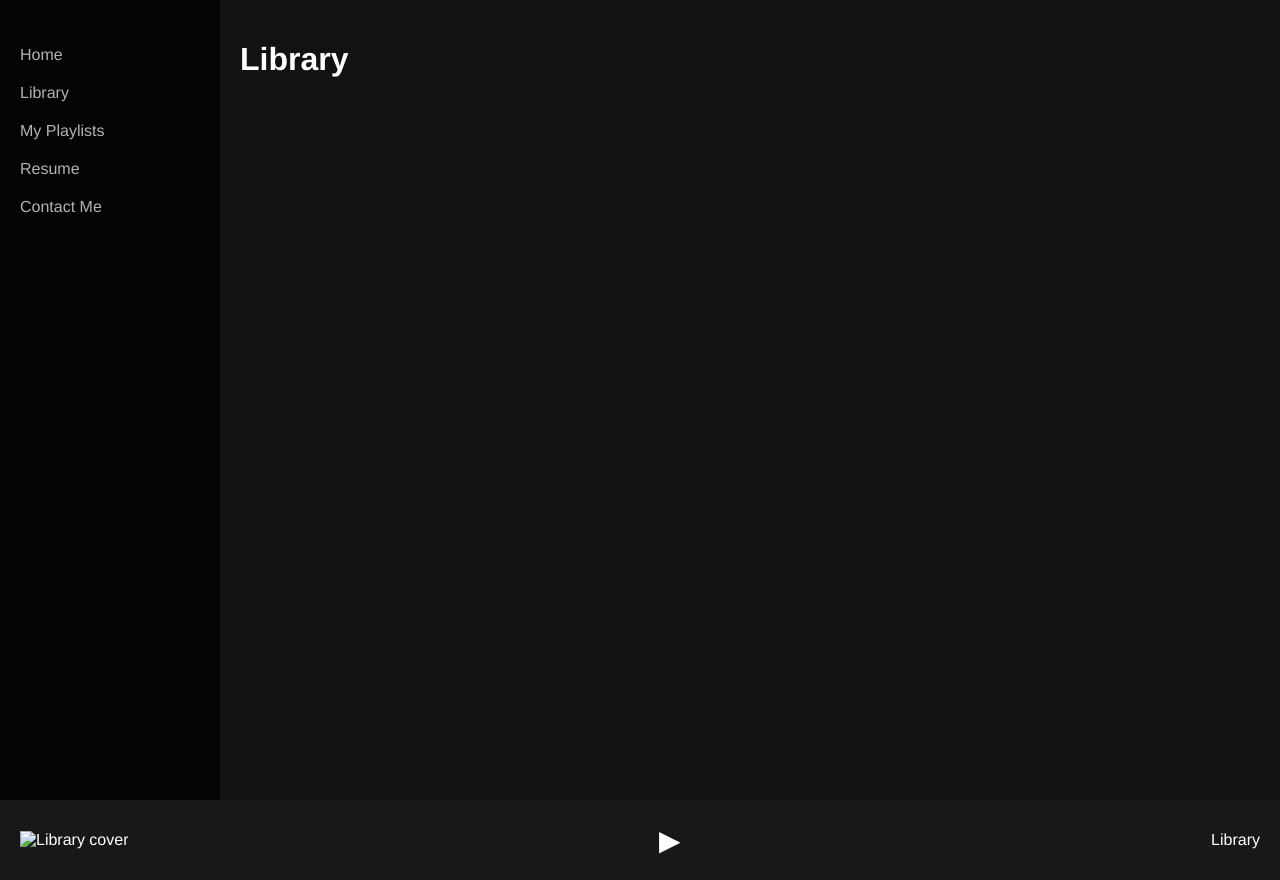
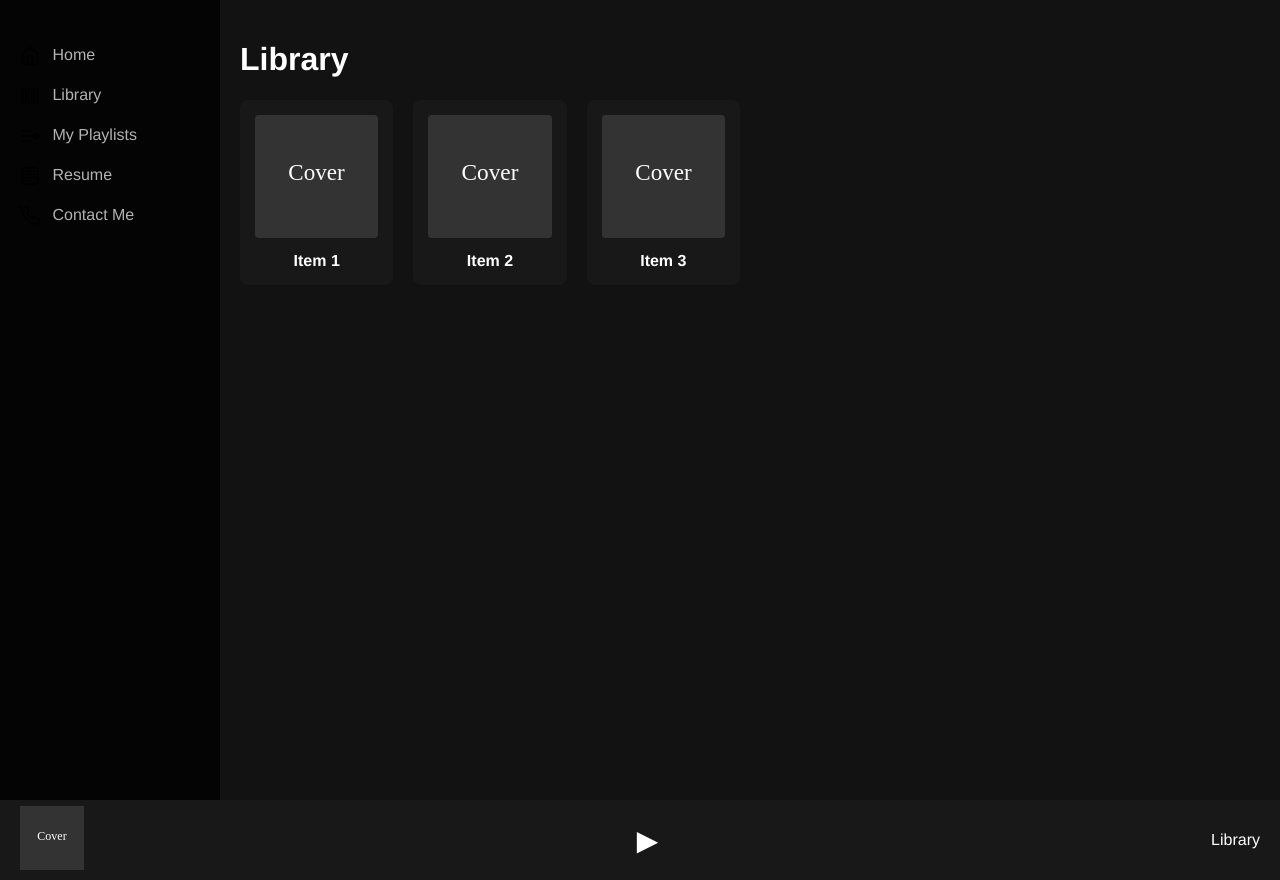
Before and after one commit to adpat0324/personal-portfolio, a Flask app: page /library in a window 1280 px wide. Run offline with Flask 3, Linux system fonts and the light colour scheme; some libraries are stand-ins or nearby versions.

Commit message:
Add local cover images, icons, and card UI

```diff
--- a/app.py
+++ b/app.py
@@ -1,52 +1,75 @@
 from flask import Flask, render_template, url_for
 
-# Simple mapping of page names to placeholder cover images
+# Mapping of page names to local cover image filenames. The actual image
+# URL is resolved using ``url_for`` in each route so new images can be
+# dropped into ``static/images`` without changing the template logic.
 COVER_IMAGES = {
-    'Home': 'https://via.placeholder.com/64?text=Home',
-    'About': 'https://via.placeholder.com/64?text=About',
-    'Projects': 'https://via.placeholder.com/64?text=Projects',
-    'Resume': 'https://via.placeholder.com/64?text=Resume',
-    'Contact Me': 'https://via.placeholder.com/64?text=Contact',
-    'Library': 'https://via.placeholder.com/64?text=Library',
-    'My Playlists': 'https://via.placeholder.com/64?text=Playlists'
+    'Home': 'cover_placeholder.svg',
+    'About': 'cover_placeholder.svg',
+    'Projects': 'cover_placeholder.svg',
+    'Resume': 'cover_placeholder.svg',
+    'Contact Me': 'cover_placeholder.svg',
+    'Library': 'cover_placeholder.svg',
+    'My Playlists': 'cover_placeholder.svg'
 }
 
 app = Flask(__name__)
 
 @app.route('/')
 def home():
-    return render_template('index.html', page_name='Home',
-                           cover_image=COVER_IMAGES['Home'])
+    return render_template(
+        'index.html',
+        page_name='Home',
+        cover_image=url_for('static', filename=f"images/{COVER_IMAGES['Home']}")
+    )
 
 @app.route('/about')
 def about():
-    return render_template('about.html', page_name='About',
-                           cover_image=COVER_IMAGES['About'])
+    return render_template(
+        'about.html',
+        page_name='About',
+        cover_image=url_for('static', filename=f"images/{COVER_IMAGES['About']}")
+    )
 
 @app.route('/projects')
 def projects():
-    return render_template('projects.html', page_name='Projects',
-                           cover_image=COVER_IMAGES['Projects'])
+    return render_template(
+        'projects.html',
+        page_name='Projects',
+        cover_image=url_for('static', filename=f"images/{COVER_IMAGES['Projects']}")
+    )
 
 @app.route('/resume')
 def resume():
-    return render_template('resume.html', page_name='Resume',
-                           cover_image=COVER_IMAGES['Resume'])
+    return render_template(
+        'resume.html',
+        page_name='Resume',
+        cover_image=url_for('static', filename=f"images/{COVER_IMAGES['Resume']}")
+    )
 
 @app.route('/contact')
 def contact():
-    return render_template('contact.html', page_name='Contact Me',
-                           cover_image=COVER_IMAGES['Contact Me'])
+    return render_template(
+        'contact.html',
+        page_name='Contact Me',
+        cover_image=url_for('static', filename=f"images/{COVER_IMAGES['Contact Me']}")
+    )
 
 @app.route('/library')
 def library():
-    return render_template('library.html', page_name='Library',
-                           cover_image=COVER_IMAGES['Library'])
+    return render_template(
+        'library.html',
+        page_name='Library',
+        cover_image=url_for('static', filename=f"images/{COVER_IMAGES['Library']}")
+    )
 
 @app.route('/playlists')
 def playlists():
-    return render_template('playlists.html', page_name='My Playlists',
-                           cover_image=COVER_IMAGES['My Playlists'])
+    return render_template(
+        'playlists.html',
+        page_name='My Playlists',
+        cover_image=url_for('static', filename=f"images/{COVER_IMAGES['My Playlists']}")
+    )
 
 if __name__ == '__main__':
     app.run(debug=True)
--- a/static/css/style.css
+++ b/static/css/style.css
@@ -22,6 +22,14 @@ body {
 
 .side-nav li {
     padding: 10px 20px;
+}
+
+.nav-icon {
+    width: 20px;
+    height: 20px;
+    margin-right: 8px;
+    vertical-align: middle;
+    fill: currentColor;
 }
 
 .side-nav a {
@@ -98,3 +106,43 @@ body {
 .player-right {
     color: #fff;
 }
+
+/* Resume table styling */
+.resume-table {
+    width: 100%;
+    min-height: calc(100vh - 100px);
+    border-collapse: collapse;
+}
+.resume-table th,
+.resume-table td {
+    border: 1px solid #282828;
+    padding: 10px;
+}
+.resume-table th {
+    background-color: #181818;
+}
+
+/* Card grid used by library and playlists pages */
+.card-grid {
+    display: grid;
+    grid-template-columns: repeat(auto-fill, minmax(150px, 1fr));
+    gap: 20px;
+    margin-top: 20px;
+}
+
+.playlist-card {
+    background-color: #181818;
+    border-radius: 8px;
+    padding: 15px;
+    text-align: center;
+    color: #fff;
+    text-decoration: none;
+}
+.playlist-card img {
+    width: 100%;
+    border-radius: 4px;
+}
+.playlist-card .card-title {
+    margin-top: 10px;
+    font-weight: bold;
+}
--- a/templates/base.html
+++ b/templates/base.html
@@ -11,11 +11,31 @@
     <div class="spotify-layout">
         <aside class="side-nav">
             <ul>
-                <li><a href="{{ url_for('home') }}">Home</a></li>
-                <li><a href="{{ url_for('library') }}">Library</a></li>
-                <li><a href="{{ url_for('playlists') }}">My Playlists</a></li>
-                <li><a href="{{ url_for('resume') }}">Resume</a></li>
-                <li><a href="{{ url_for('contact') }}">Contact Me</a></li>
+                <li>
+                    <a href="{{ url_for('home') }}">
+                        <img class="nav-icon" src="{{ url_for('static', filename='images/icon_home.svg') }}" alt="Home icon"> Home
+                    </a>
+                </li>
+                <li>
+                    <a href="{{ url_for('library') }}">
+                        <img class="nav-icon" src="{{ url_for('static', filename='images/icon_library.svg') }}" alt="Library icon"> Library
+                    </a>
+                </li>
+                <li>
+                    <a href="{{ url_for('playlists') }}">
+                        <img class="nav-icon" src="{{ url_for('static', filename='images/icon_playlists.svg') }}" alt="Playlists icon"> My Playlists
+                    </a>
+                </li>
+                <li>
+                    <a href="{{ url_for('resume') }}">
+                        <img class="nav-icon" src="{{ url_for('static', filename='images/icon_resume.svg') }}" alt="Resume icon"> Resume
+                    </a>
+                </li>
+                <li>
+                    <a href="{{ url_for('contact') }}">
+                        <img class="nav-icon" src="{{ url_for('static', filename='images/icon_contact.svg') }}" alt="Contact icon"> Contact Me
+                    </a>
+                </li>
             </ul>
         </aside>
         <main class="content">
--- a/templates/library.html
+++ b/templates/library.html
@@ -1,4 +1,18 @@
 {% extends 'base.html' %}
 {% block content %}
 <h1>Library</h1>
+<div class="card-grid">
+    <div class="playlist-card">
+        <img src="{{ url_for('static', filename='images/cover_placeholder.svg') }}" alt="Item 1">
+        <div class="card-title">Item 1</div>
+    </div>
+    <div class="playlist-card">
+        <img src="{{ url_for('static', filename='images/cover_placeholder.svg') }}" alt="Item 2">
+        <div class="card-title">Item 2</div>
+    </div>
+    <div class="playlist-card">
+        <img src="{{ url_for('static', filename='images/cover_placeholder.svg') }}" alt="Item 3">
+        <div class="card-title">Item 3</div>
+    </div>
+</div>
 {% endblock %}
```
Also changed, not shown: templates/playlists.html (+14 -0 lines), templates/resume.html (+18 -0 lines), static/images/cover_placeholder.svg (added), static/images/icon_contact.svg (added), static/images/icon_home.svg (added), static/images/icon_library.svg (added), static/images/icon_playlists.svg (added), static/images/icon_resume.svg (added).
